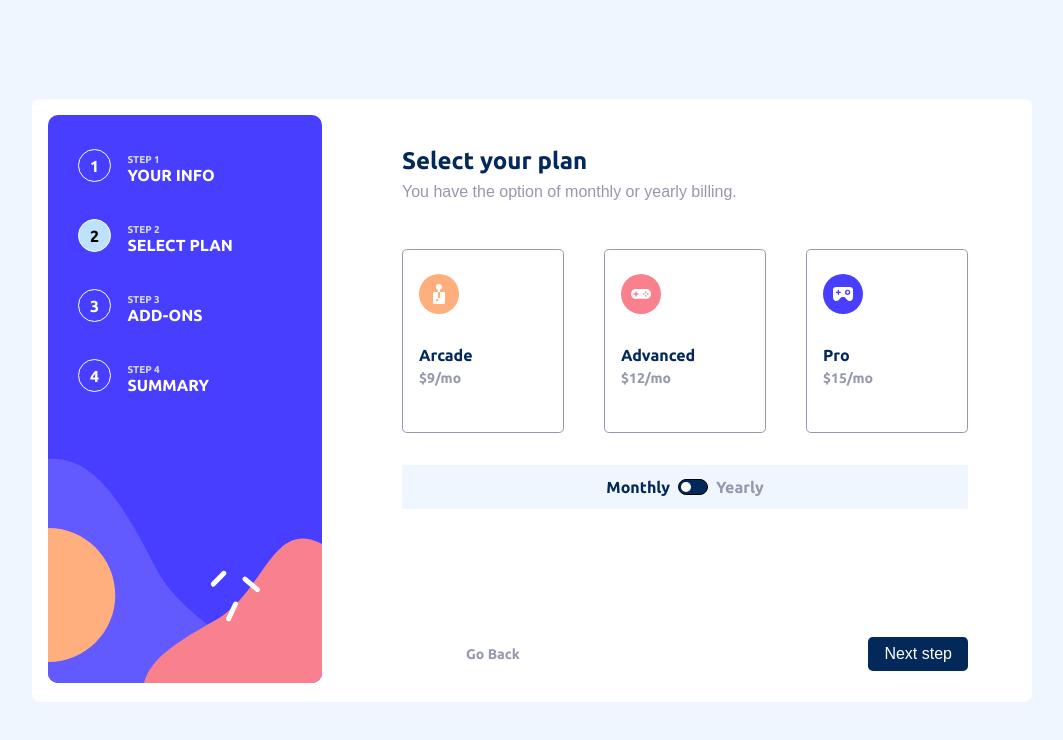
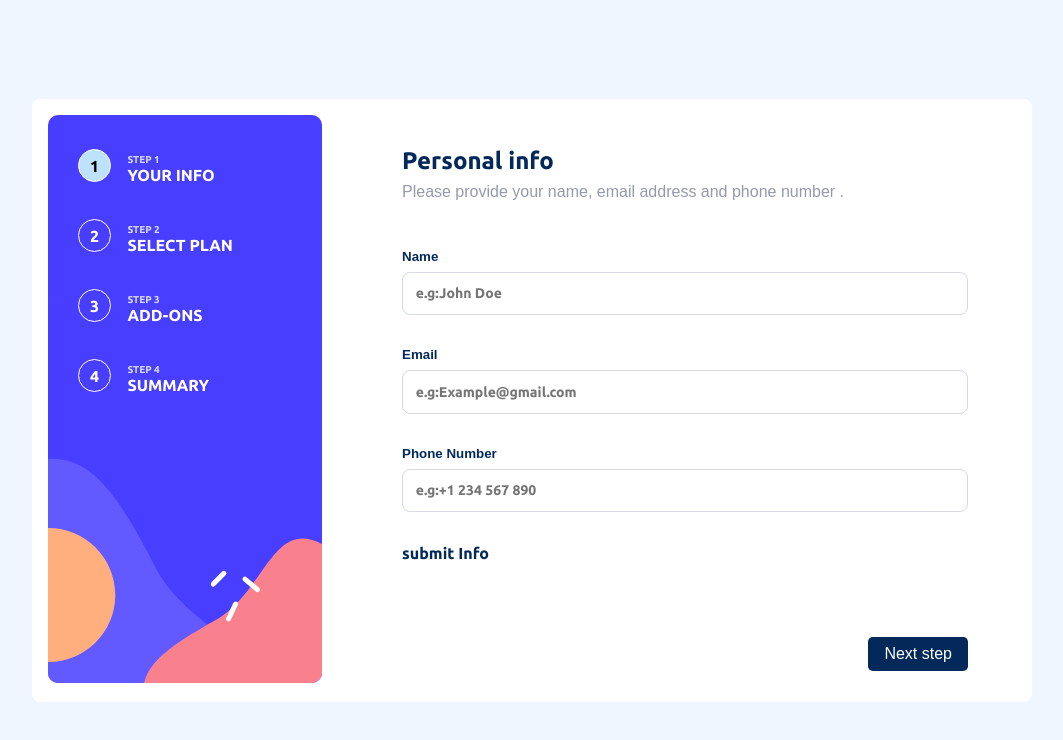
Before and after one commit to kappa20/mutli-step-form, a React (Create React App) app: page / in a window 1280 px wide. Shown: the top 740 px of the page, without its empty margins (108-1171 px from the left). Built offline with nearby package versions, Linux system fonts and the light colour scheme.

Commit message:
info form done

```diff
--- a/package.json
+++ b/package.json
@@ -3,11 +3,13 @@
   "version": "0.1.0",
   "private": true,
   "dependencies": {
+    "@reduxjs/toolkit": "^1.9.3",
     "@testing-library/jest-dom": "^5.16.5",
     "@testing-library/react": "^13.4.0",
     "@testing-library/user-event": "^13.5.0",
     "react": "^18.2.0",
     "react-dom": "^18.2.0",
+    "react-redux": "^8.0.5",
     "react-scripts": "5.0.1",
     "web-vitals": "^2.1.4"
   },
--- a/src/App.css
+++ b/src/App.css
@@ -199,20 +199,29 @@ input {
 input:focus{
   border-color: hsl(243, 100%, 62%);
 }
-input:valid  + label.errorLabel{
+/* input:valid  + label.errorLabel{
   opacity: 0;
 }
 input:invalid{
   border-color: hsl(354, 84%, 57%);
-}
+} */
 
 .errorLabel{
   grid-column: 2/3;
   grid-row: 1/1;
   justify-self: end;
+  /* color: hsl(354, 84%, 57%); */
+  color:transparent;
+}
+.errorColor{
   color: hsl(354, 84%, 57%);
 }
-
+.errorInput{
+  border-color: hsl(354, 84%, 57%);
+}
+.errorInput + label{
+  color: hsl(354, 84%, 57%);
+}
 /* input:invalid{
   border-color: hsl(354, 84%, 57%);
 } */
--- a/src/App.js
+++ b/src/App.js
@@ -5,7 +5,7 @@ import SideBar from "./Components/Sidebar.js";
 import Forms from "./Components/Forms.js";
 
 export default function App() {
-  const [stepIndex,setStepIndex] = useState(1);
+  const [stepIndex,setStepIndex] = useState(0);
 
   return (
     <div className="app">
--- a/src/Components/Forms.js
+++ b/src/Components/Forms.js
@@ -3,7 +3,7 @@ import Plan from "./Forms/Plan";
 import AddOns from "./Forms/AddOns";
 import Summary from "./Forms/Summary";
 
-export default function Forms({index}){
+export default function Forms({index,ref}){
 
     let forms = [<Info />,<Plan />,<AddOns />,<Summary />];
 
--- a/src/Components/Forms/Info.js
+++ b/src/Components/Forms/Info.js
@@ -1,30 +1,83 @@
-export default function Info(){
-    return (
-        <form id='infoForm'>
-            <div className='inputContainer'>
-                <label for='name' >
-                    Name
-                </label>
-                <input id='name' required type='text' placeholder="e.g:John Doe" />
-                <label className='errorLabel'>This field is required</label>
+import { useState } from "react";
+export default function Info() {
+  const [name, setName] = useState("");
+  const [email, setEmail] = useState("");
+  const [phone, setPhone] = useState("");
+  const [errors, setErrors] = useState([]);
 
-            </div>
-            <div className='inputContainer'>
-                <label for='email'>
-                    Email
-                </label>
-                <input id='email' required type='email' placeholder="e.g:Example@gmail.com" />
-                <label className='errorLabel'>This field is required</label>
+  const removeError = (inputName) =>
+    setErrors(errors.filter((el) => el !== inputName));
 
-            </div>
-            <div className='inputContainer'>
-                <label for='phone'>
-                    Phone Number
-                </label>
-                <input id='phone' required type='text' pattern="\+[\d\s]+" placeholder="e.g:+1 234 567 890" />
-                <label className='errorLabel'>This field is required</label>
+  const isInvalid = (inputName) =>
+    errors.includes(inputName) ? "errorInput" : "";
 
-            </div>
-        </form>
-    );
+  const checkForm = () =>
+    errors.length === 0 ? console.log(errors.length) : console.log("You have errors");
+    checkForm()
+  function handleSubmit() {
+    const nameReg = new RegExp(/[\w\s]+/);
+    const emailReg = new RegExp(/[\w\s]+@[\w]+\.[\w]+/);
+    const PhoneReg = new RegExp(/\+[\d]+/);
+    const err = [];
+
+    !nameReg.test(name) && err.push("name");
+    !emailReg.test(email) && err.push("email");
+    !PhoneReg.test(phone) && err.push("phone");
+    // if(err.length === 0){
+    //     console.log("go Next form")
+    // }else{
+    //     console.log("You have errors")
+    // }
+    setErrors(err);
+
+  }
+
+  return (
+    <>
+      <div id="infoForm">
+        {errors}
+        <div className="inputContainer">
+          <label htmlFor="name">Name</label>
+          <input
+            value={name}
+            onFocus={() => removeError("name")}
+            className={isInvalid("name")}
+            onChange={(e) => setName(e.currentTarget.value)}
+            id="name"
+            type="text"
+            placeholder="e.g:John Doe"
+          />
+          <label className="errorLabel">This field is required</label>
+        </div>
+        <div className="inputContainer">
+          <label htmlFor="email">Email</label>
+          <input
+            value={email}
+            onFocus={() => removeError("email")}
+            className={isInvalid("email")}
+            onChange={(e) => setEmail(e.currentTarget.value)}
+            id="email"
+            type="email"
+            placeholder="e.g:Example@gmail.com"
+          />
+          <label className="errorLabel">This field is required</label>
+        </div>
+        <div className="inputContainer">
+          <label htmlFor="phone">Phone Number</label>
+          <input
+            value={phone}
+            onFocus={() => removeError("phone")}
+            className={isInvalid("phone")}
+            onChange={(e) => setPhone(e.currentTarget.value)}
+            id="phone"
+            type="text"
+            pattern="\+[\d\s]+"
+            placeholder="e.g:+1 234 567 890"
+          />
+          <label className="errorLabel">This field is required </label>
+        </div>
+        <button onClick={handleSubmit}>submit Info</button>
+      </div>
+    </>
+  );
 }
--- a/src/Components/Forms/Plan.js
+++ b/src/Components/Forms/Plan.js
@@ -5,9 +5,11 @@ import { useState } from "react";
 export default function Plan() {
   const [isMonth, setIsMonth] = useState(true);
   const [selectedPlan,setSelectedPlan] = useState(null);
+
   function handleSelectPlan(pla){
         setSelectedPlan(pla)
   }
+
   let offers = plans.map((plan) => {
     let selected = false;
     if(selectedPlan != null && plan.title === selectedPlan.title){
@@ -16,6 +18,7 @@ export default function Plan() {
     return <Offer isSelected={selected}  selectPlanHandle={handleSelectPlan}
     plan={plan} isMonth={isMonth} />;
   });
+
   return (
     <>
       <div id="offers">{offers}</div>
```
Also changed, not shown: src/index.js (+6 -6 lines), 1 other file (tests, documents, lock files or other folders).
